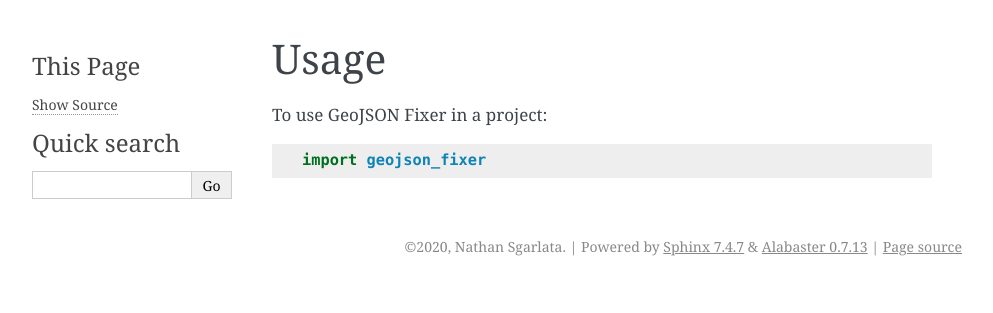
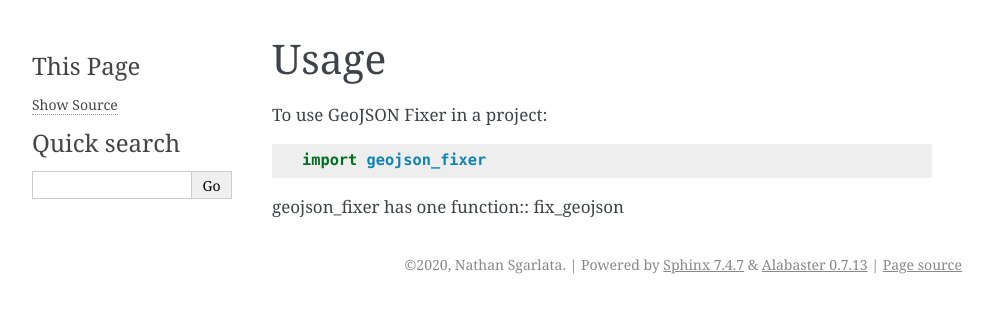
Before and after one commit to sugarlata/geojson_fixer, a Sphinx documentation site: the page built from docs/usage.rst, in a window 1280 px wide. Shown: the top 313 px of the page, without its empty margins (148-1141 px from the left). Built offline with Sphinx 7.4.7, drawn with Linux system fonts in a browser that asks for light colours; pages that are not in the unit, such as notebooks, are missing from menus.

Commit message:
Adds to usage

```diff
--- a/docs/usage.rst
+++ b/docs/usage.rst
@@ -5,3 +5,5 @@ Usage
 To use GeoJSON Fixer in a project::
 
     import geojson_fixer
+
+geojson_fixer has one function:: fix_geojson
```
